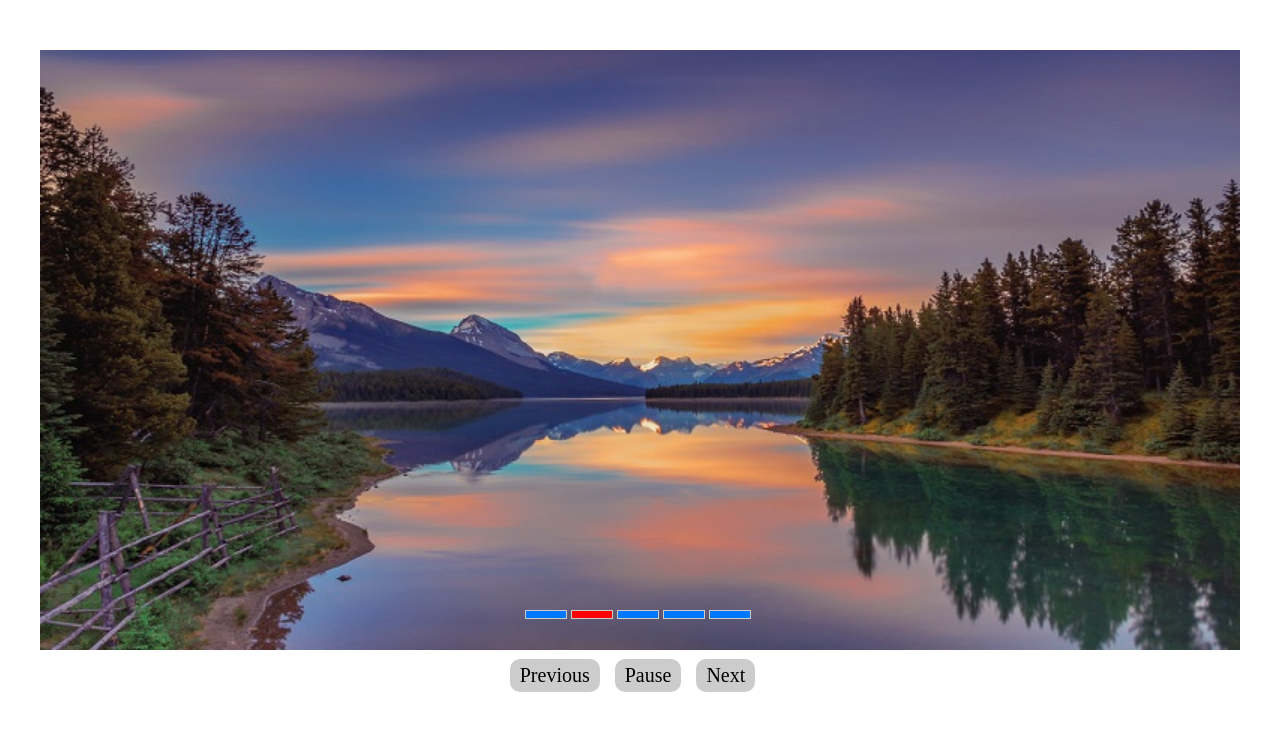
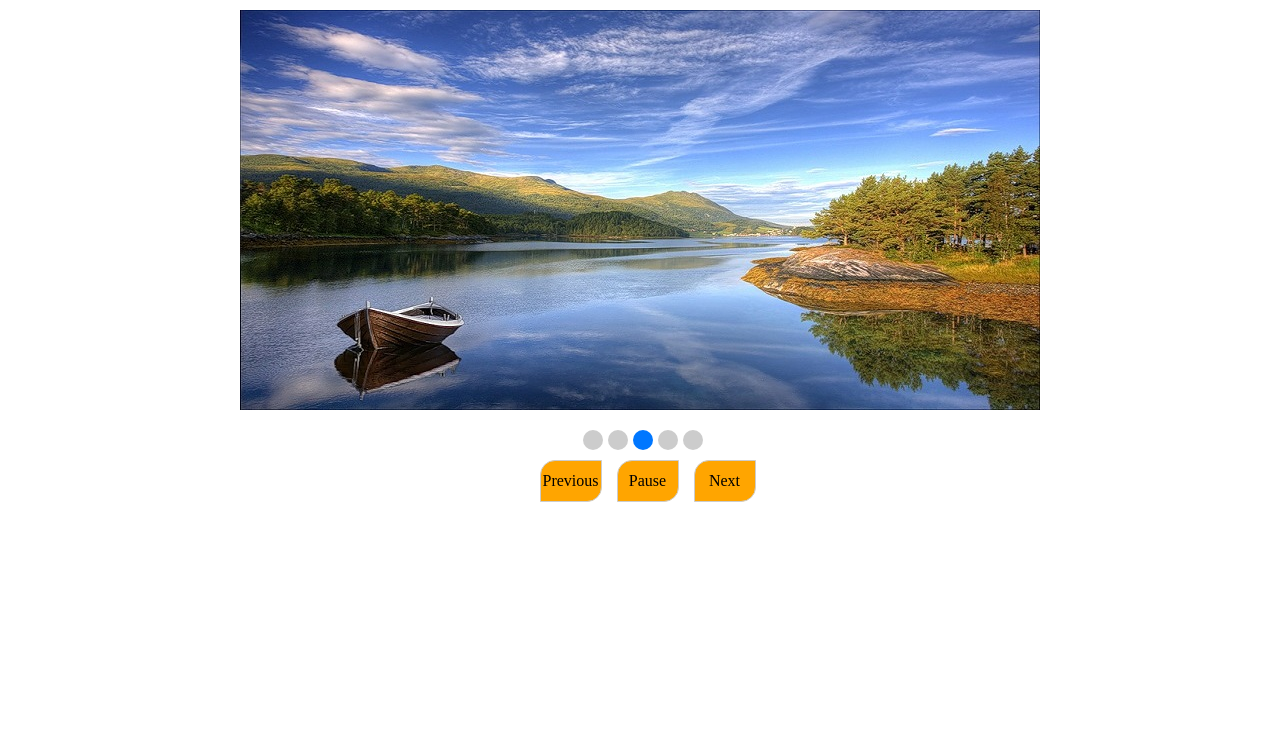
Before and after one commit to Zykov-Alexey/slider1, a website: page index.html in a window 1280 px wide. Drawn offline with Linux system fonts and the light colour scheme.

Commit message:
Slider JS - DZ - переделал

```diff
--- a/assets/js/slider.js
+++ b/assets/js/slider.js
@@ -1,24 +1,31 @@
-(function() {
-  let carousel = document.querySelector('.carousel__wrapper');
+let container = document.querySelector('.container');
 let slides = document.querySelectorAll('.slides__item');
 let pauseBtn = document.querySelector('#pause');
+let nextBtn = document.querySelector('#next');
 let prevBtn = document.querySelector('#previous');
-  let nextBtn = document.querySelector('#next');
-  let controls = document.querySelector('.controls');
+
+let controls = document.querySelector('.controls__item');
+
 let indicatorsContainer = document.querySelector('.indicators');
 let indicators = document.querySelectorAll('.indicators__item');
 
 let currentSlide = 0;
-  let interval = 3000;
 let isPlaying = true;
+let interval = 2000;
 let slidesLength = slides.length;
+
 let swipeStartX = null;
 let swipeEndX = null;
 let timerID = null;
 
+
+const SPACE = ' ';
 const LEFT_ARROW = 'ArrowLeft';
 const RIGHT_ARROW = 'ArrowRight';
-  const SPACE = ' ';
+
+
+controls.style.display = 'flex';
+indicatorsContainer.style.display = 'flex';
 
 let goToSlide = (n) => {
   slides[currentSlide].classList.toggle('active');
@@ -28,11 +35,11 @@
   indicators[currentSlide].classList.toggle('active');
 };
 
-  let goToNextSlide = () => {
+let gotoNextSlide = () => {
   goToSlide(currentSlide + 1);
 };
 
-  let goToPrevSlide = () => {
+let gotoPrevSlide = () => {
   goToSlide(currentSlide - 1);
 };
 
@@ -46,25 +53,25 @@
 
 let play = () => {
   pauseBtn.innerHTML = 'Pause';
-    isPlaying = isPlaying;
-    timerID = setInterval(goToNextSlide, interval);
+  isPlaying = true;
+  timerID = setInterval(gotoNextSlide, interval);
 };
 
 let clickPause = () => isPlaying ? pause() : play();
 
 let clickNext = () => {
   pause();
-    goToNextSlide();
+  gotoNextSlide();
 };
 
 let clickPrev = () => {
   pause();
-    goToPrevSlide();
+  gotoPrevSlide();
 };
 
 let clickIndicatorBtn = (e) => {
   let target = e.target;
-    if (+target.classList.contains('indicators__item')) {
+    if (target.classList.contains('indicators__item')) {
     pause();
     goToSlide(+target.getAttribute('data-slide-to'));
   }
@@ -82,26 +89,20 @@
 
 let swipeEnd = (e) => {
   swipeEndX = e.changedTouches[0].pageX;
-    swipeStartX - swipeEndX > 100 && clickNext();
-    swipeStartX - swipeEndX < -100 && clickPrev();
+  swipeStartX - swipeEndX < 100 && clickPrev();
+  swipeStartX - swipeEndX > -100 && clickNext();
 };
 
-  let setListeners = () => {
+
+
 pauseBtn.addEventListener('click', clickPause);
 nextBtn.addEventListener('click', clickNext);
-    prevBtn.addEventListener('click', clickPrev);
+prevBtn.addEventListener('click',clickPrev);
+
 indicatorsContainer.addEventListener('click', clickIndicatorBtn);
 document.addEventListener('keydown', pressKey);
-    carousel.addEventListener('touchstart', swipeStart);
-    carousel.addEventListener('touchend', swipeEnd);
-  };
 
-  let init = () => {
-    controls.style.display = 'flex';
-    indicatorsContainer.style.display = 'flex';
-    setListeners();
-    timerID = setInterval(goToNextSlide, interval);
-  };
+container.addEventListener('touchstart', swipeStart);
+container.addEventListener('touchend', swipeEnd);
 
-  init();
-}());
+timerID = setInterval(gotoNextSlide, interval);
--- a/assets/scss/style.scss
+++ b/assets/scss/style.scss
@@ -8,75 +8,232 @@ body {
   min-height: 100vh;
 }
 
+.container{
+  position: relative;
+  display: flex;
+}
+
 .slides {
   position: relative;
-  height: 600px;
-  padding: 0px;
-  margin-top: 50px;
-  list-style-type: none;
-  .active {
-    opacity: 1;
-    z-index: 2;
-  }
-  &__item {
+  width: 800px;
+  height: 400px;
+  margin: 10px auto;
+  &__item{
     position: absolute;
-    left: 0px;
-    top: 0px;
-    width: 100%;
-    height: 100%;
-    opacity: 0;
-    z-index: 1;
-    transition: opacity 1s;
-      &:nth-of-type(1) {
-      background: center / contain no-repeat url("../img/1.jpg");
+    width: 800px;
+    height: 400px;
+    z-index: -1;
+
+    &:nth-of-type(1){
+      background: url(../img/1.jpg);
+
     }
-      &:nth-of-type(2) {
-      background: center / contain no-repeat url("../img/2.jpg");
+    &:nth-of-type(2){
+      background: url(../img/2.jpg);
+
     }
-      &:nth-of-type(3) {
-      background: center / contain no-repeat url("../img/3.jpg");
+    &:nth-of-type(3){
+      background: url(../img/3.jpg);
+
     }
-      &:nth-of-type(4) {
-      background: center / contain no-repeat url("../img/4.jpg");
+    &:nth-of-type(4){
+      background: url(../img/4.jpg);
+
     }
-      &:nth-of-type(5) {
-      background: center / contain no-repeat url("../img/5.jpg");
+    &:nth-of-type(5){
+      background: url(../img/5.jpg);
+
     }
   }
 }
+.active {
+  z-index: 5;
+}
 
-.indicators{
-  position: relative;
+.indicators {
   display: flex;
   justify-content: center;
-  top: -40px;
-  .active {
-    background-color:#ff0000;
+  .active{
+    background-color: #0077ff;
   }
-  &__item{
-    width: 40px;
-    height: 7px;
-    border: 1px solid #cccccc;
-    background-color: #0077ff;
-    margin-right: 4px;
-    z-index: 2;
+&__item{
+    margin-top: 10px;
+    margin-left: 5px;
+    width: 20px;
+    height: 20px;
+    background: #cccccc;
+    border-radius : 10px;
+
   }
 }
 
+
 .controls{
-  position: relative;
-  display: none;
+  display: flex;
   justify-content: center;
-  align-items: center;
 
   &__item{
-    background-color: #cccccc;
-    padding: 5px 10px;
-    margin-right: 15px;
-    width: auto;
-    font-size: 20px;
-    border: 1px solid cccccc;
-    border-radius: 10px;
-    cursor: pointer;
+    display: flex;
+    width: 60px;
+    height: 40px;
+    background: #ffa500;
+    border: 1px solid #cccccc;
+    border-top-left-radius: 15px;
+    border-bottom-right-radius: 15px;
+    margin-top: 10px;
+    margin-left: 15px;
+    align-items: center;
+    justify-content: center;
+    &:hover{
+      cursor: pointer;
+    }
   }
+
 }
+
+
+
+
+
+
+
+
+
+
+
+
+
+
+
+
+
+
+
+
+
+
+
+
+
+
+
+
+
+
+
+
+
+
+
+
+
+
+
+
+
+
+
+
+
+
+
+
+
+
+
+
+
+
+
+
+
+
+
+
+
+
+
+
+
+
+
+
+
+
+
+
+
+
+
+// .slides {
+//   position: relative;
+//   height: 600px;
+//   padding: 0px;
+//   margin-top: 50px;
+//   list-style-type: none;
+//   .active {
+//     opacity: 1;
+//     z-index: 2;
+//   }
+//   &__item {
+//     position: absolute;
+//     left: 0px;
+//     top: 0px;
+//     width: 100%;
+//     height: 100%;
+//     opacity: 0;
+//     z-index: 1;
+//     transition: opacity 1s;
+//       &:nth-of-type(1) {
+//       background: center / contain no-repeat url("../img/1.jpg");
+//     }
+//       &:nth-of-type(2) {
+//       background: center / contain no-repeat url("../img/2.jpg");
+//     }
+//       &:nth-of-type(3) {
+//       background: center / contain no-repeat url("../img/3.jpg");
+//     }
+//       &:nth-of-type(4) {
+//       background: center / contain no-repeat url("../img/4.jpg");
+//     }
+//       &:nth-of-type(5) {
+//       background: center / contain no-repeat url("../img/5.jpg");
+//     }
+//   }
+// }
+
+// .indicators{
+//   position: relative;
+//   display: flex;
+//   justify-content: center;
+//   top: -40px;
+//   .active {
+//     background-color:#ff0000;
+//   }
+//   &__item{
+//     width: 40px;
+//     height: 7px;
+//     border: 1px solid #cccccc;
+//     background-color: #0077ff;
+//     margin-right: 4px;
+//     z-index: 2;
+//   }
+// }
+
+// .controls{
+//   position: relative;
+//   display: none;
+//   justify-content: center;
+//   align-items: center;
+
+//   &__item{
+//     background-color: #cccccc;
+//     padding: 5px 10px;
+//     margin-right: 15px;
+//     width: auto;
+//     font-size: 20px;
+//     border: 1px solid cccccc;
+//     border-radius: 10px;
+//     cursor: pointer;
+//   }
+// }
--- a/index.html
+++ b/index.html
@@ -9,33 +9,32 @@
   </head>
 <body>
 
-  <div class="carousel">
-    <div class="carousel__wrapper">
-      <div class="slides" id="slides">
-        <div class="slides__item active"></div>
-        <div class="slides__item"></div>
-        <div class="slides__item"></div>
-        <div class="slides__item"></div>
-        <div class="slides__item"></div>
-      </div>
+  <div class="container">
+    <div id="slider" class="slides">
+      <div class="slides__item active"></div>
+      <div class="slides__item "></div>
+      <div class="slides__item "></div>
+      <div class="slides__item "></div>
+      <div class="slides__item "></div>
     </div>
   </div>
 
-  <div class="indicators">
-      <span class="indicators__item active" data-slide-to="0"></span>
-      <span class="indicators__item" data-slide-to="1"></span>
-      <span class="indicators__item" data-slide-to="2"></span>
-      <span class="indicators__item" data-slide-to="3"></span>
-      <span class="indicators__item" data-slide-to="4"></span>
-  </div>
-
-    <div class="controls">
-      <span class="controls__item" id="previous">Previous</span>
-      <span class="controls__item" id="pause">Pause</span>
-      <span class="controls__item" id="next">Next</span>
+    <div class="indicators ">
+      <div class="indicators__item active" data-slide-to="0"></div>
+      <div class="indicators__item" data-slide-to="1"></div>
+      <div class="indicators__item" data-slide-to="2"></div>
+      <div class="indicators__item" data-slide-to="3"></div>
+      <div class="indicators__item" data-slide-to="4"></div>
     </div>
 
-  </div>
+    <div class="controls ">
+      <div id="previous" class="controls__item">Previous</div>
+      <div id="pause" class="controls__item">Pause</div>
+      <div id="next" class="controls__item">Next</div>
+    </div>
+
+
+
 
   <script src="assets/js/slider.js"></script>
 </body>
```
Also changed, not shown: assets/css/style.css. Lines whose indentation alone changed are shown as unchanged.
